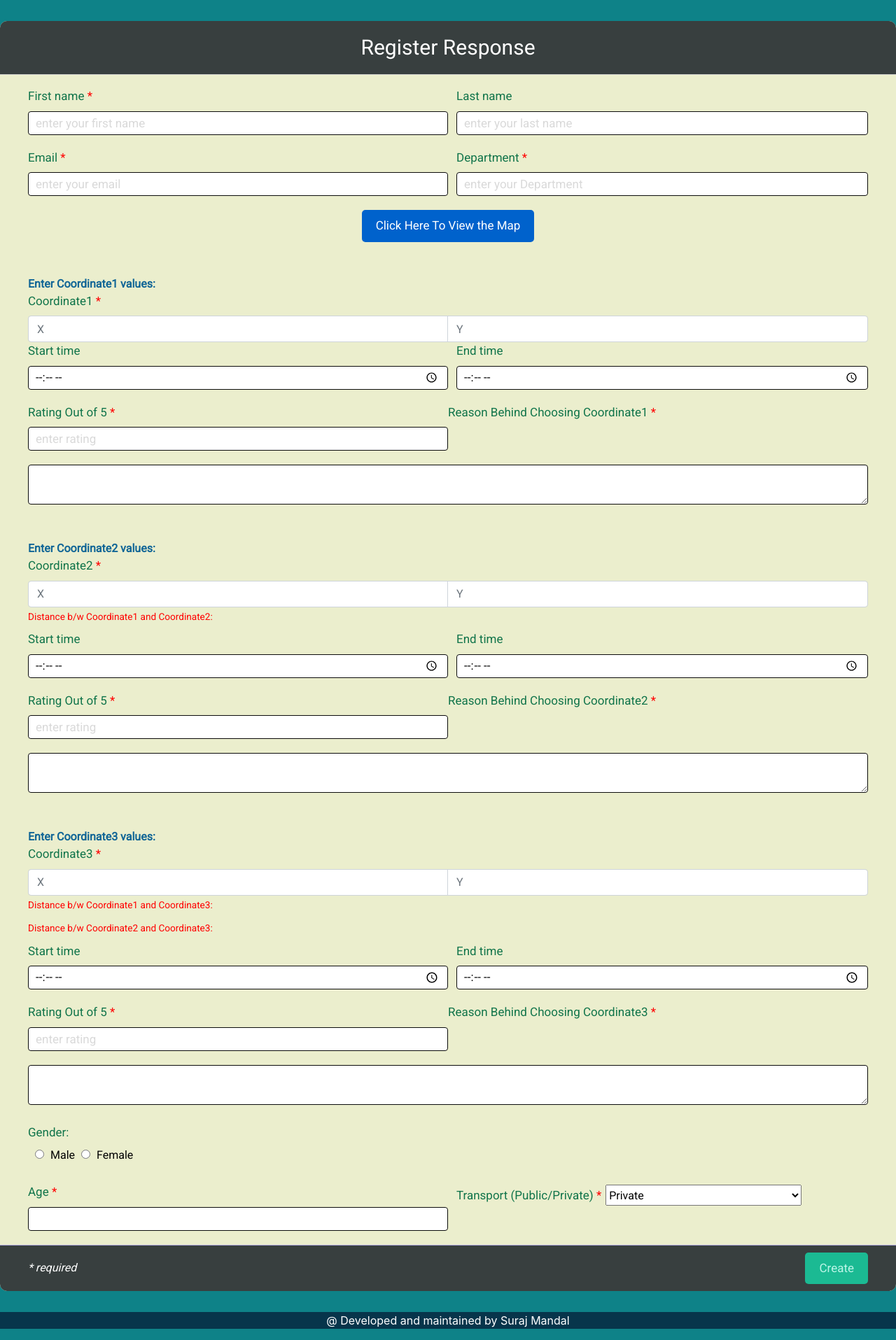
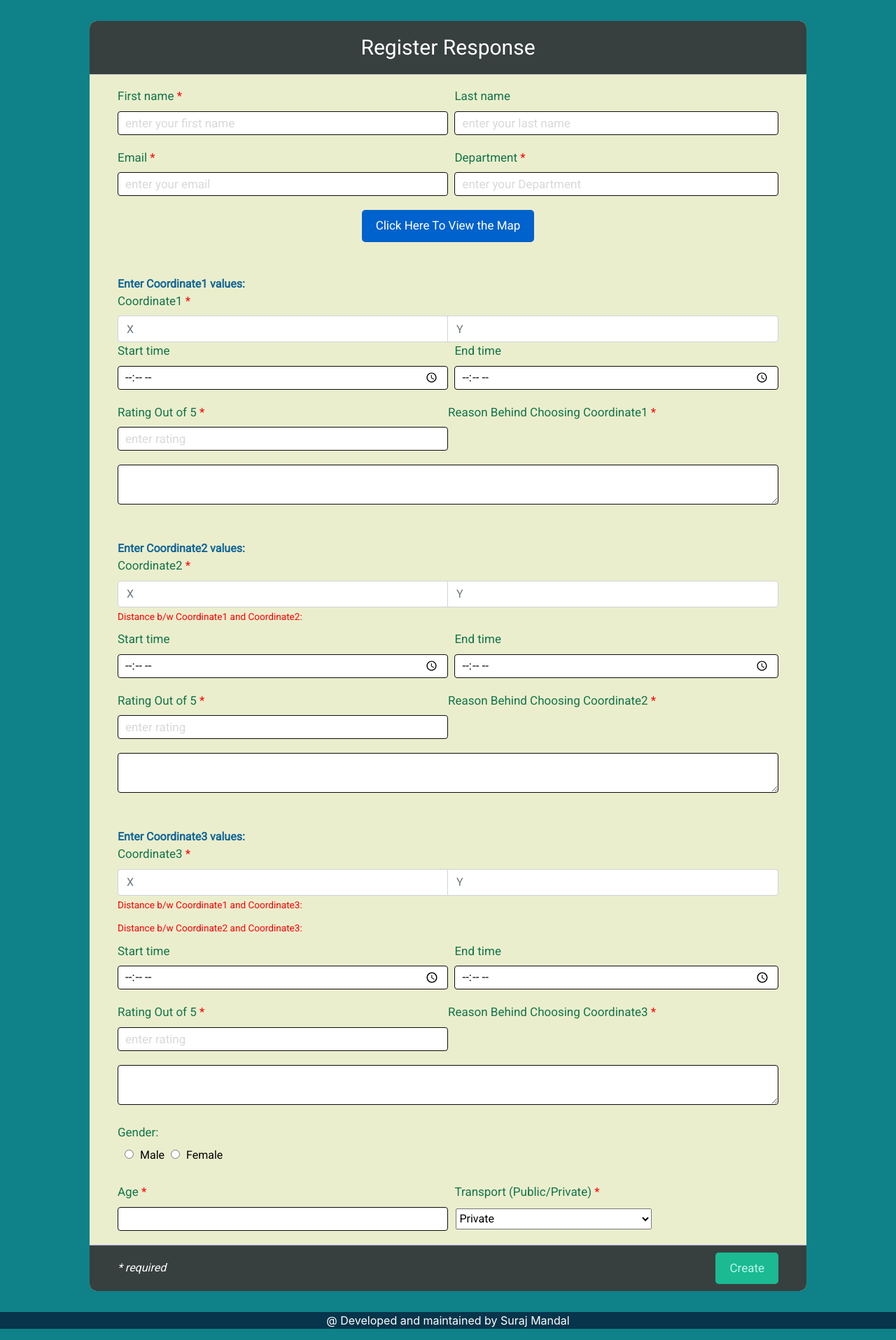
Before and after one commit to srm1071/crowdsource1, a Django app: page /register in a window 1280 px wide. Shown: the part 81-1996 px from the top of the page at 70% size. Run offline with Django 3.2, Linux system fonts and the light colour scheme; some libraries are stand-ins or nearby versions.

Commit message:
Update register.html

```diff
--- a/template/register.html
+++ b/template/register.html
@@ -31,7 +31,7 @@
 
   .signup-form {
     font-family: "Roboto", sans-serif;
-    width: 650px auto;
+    width: 80%;
     margin: 30px auto;
     background: linear-gradient(to right, #ebeecd 0%, #ebeecd 50%, #ebeecd 99%);
     border-radius: 10px;
```
